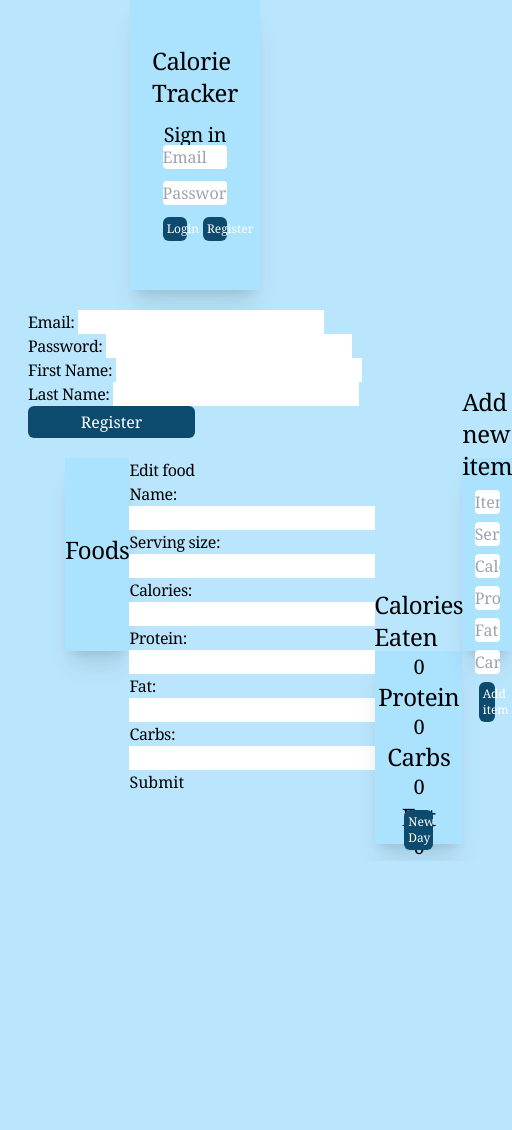
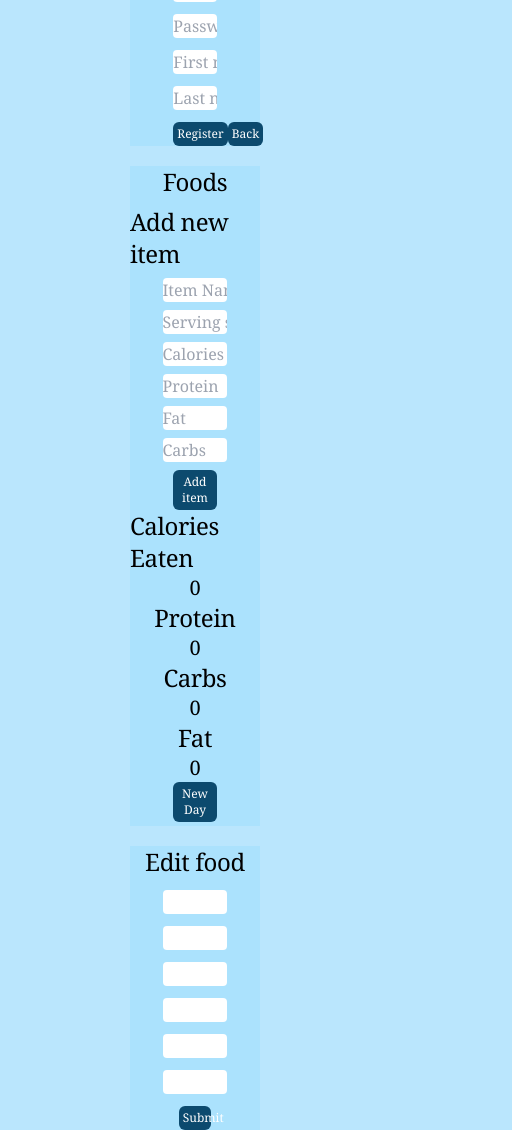
Before and after one commit to gheath340/calorieTrackerApp, a website: page client/public/index.html in a window 390 px wide. Shown: the whole page, 512 px wide, since content can reach past the window. Before the commit the page ends 861 px from the top, so only its background shows below. Drawn offline with Linux system fonts and the light colour scheme; no server answers.

Commit message:
responsive main page

```diff
--- a/client/public/app.js
+++ b/client/public/app.js
@@ -5,10 +5,6 @@ var addNew = document.querySelector('#add-new-button')
 var newDay = document.querySelector('#new-day')
 console.log("add new button query: ", addNew)
 console.log("add existing button query: ", addExisting)
-
-var modal = document.querySelector("#myModal")
-var submitModal = document.querySelector("#submit-modal")
-
 
 newDay.onclick = function () {
     createDay()
@@ -48,7 +44,7 @@ function login (email, password) {
 }
 
 goToRegister.onclick = function () {
-    document.getElementById("registerDiv").style.display = "block"
+    document.getElementById("registerDiv").style.display = "flex"
     document.getElementById("loginDiv").style.display = "none"
 }
 
@@ -61,6 +57,13 @@ submitRegistrationButton.onclick = function() {
     var lName = document.querySelector('#regLastInput').value
 
     createUser(email, password, fName, lName)
+}
+
+var registrationBackButton = document.querySelector("#regBackButton")
+
+registrationBackButton.onclick = function() {
+    document.getElementById("registerDiv").style.display = "none"
+    document.getElementById("loginDiv").style.display = "flex"
 }
 
 
@@ -152,7 +155,9 @@ function deleteFood (id){
     })
 }
 
-submitModal.onclick = function () {
+var submitEditButton = document.getElementById("submit-edit")
+
+submitEditButton.onclick = function () {
     submitEdit(itemId)
 }
 
@@ -167,7 +172,7 @@ function submitEdit (id) {
 
     updateItem(name, servingS, cals, protein, fat, carbs, id)
 
-    modal.style.display = "none"
+    var editScreen = document.getElementById("editScreen").style.display = "none"
 }
 
 function updateItem (itemName, servingSize, calories, protein, fat, carbs, id) {
@@ -288,12 +293,13 @@ function getData () {
             document.getElementById("mainDiv").style.display = "none"
             document.getElementById("loginDiv").style.display = "flex"
             document.getElementById("registerDiv").style.display = "none"
+            document.getElementById("editScreen").style.display = "none"
             return;
         }
         document.getElementById("loginDiv").style.display = "none"
         document.getElementById("mainDiv").style.display = "flex"
         document.getElementById("registerDiv").style.display = "none"
-        document.getElementById("myModal").style.display = "none"
+        document.getElementById("editScreen").style.display = "none"
         response.json().then(function (data) {
             itemList = data
             console.log("items from server: ", itemList)
@@ -361,7 +367,10 @@ function getData () {
                 editButton.classList.add("xl:text-base")
                 editButton.onclick = function () {
                     console.log("Edit button pressed", item.id)
-                        modal.style.display = "flex"
+                    document.getElementById("loginDiv").style.display = "none"
+                    document.getElementById("mainDiv").style.display = "none"
+                    document.getElementById("registerDiv").style.display = "none"
+                    document.getElementById("editScreen").style.display = "flex"
                     itemId = item.id
                     document.querySelector('#edit-item-name-val').value = item["name"]
                     document.querySelector('#edit-item-servings-val').value = item["servingsize"]
--- a/client/public/index.html
+++ b/client/public/index.html
@@ -15,48 +15,38 @@
         </div>
         <div id="loginDiv" class="flex flex-col justify-center items-center gap-3 h-1/3 w-1/2">
             <div id="loginEmail" class="justify-center items-center w-full">
-                <input placeholder="Email" name='loginEmail' type="text" id="emailInput" class="rounded outline-sky-300 h-full w-full">
+                <input placeholder="Username" name='loginEmail' type="text" id="emailInput" class="rounded outline-sky-300 h-full w-full">
             </div>
             <div id="loginPass" class="justify-center content-center w-full">
                 <input placeholder="Password" name='loginPass' type="text" id="passwordInput" class="rounded outline-sky-300 h-full w-full">
             </div>
             <div class="flex flex-row justify-center content-center gap-4 w-3/4">
                 <button id="loginButton" class="text-xs lg:text-base rounded-md hover:bg-sky-700 p-1 text-white w-1/2 bg-sky-900">Login</button>
-                <button id="logRegisterbutton" class="text-xs lg:text-base rounded-md hover:bg-sky-700 p-1 text-white w-1/2 bg-sky-900">Register</button>
+                <button id="logRegisterbutton" class="text-xs lg:text-base rounded-md hover:bg-sky-700 p-1 text-white w-3/5 bg-sky-900">Register</button>
             </div>
         </div>
     </div>
-    <div id="registerDiv">
-        <div id="registerEmail">
-            <label for="registerEmail">Email: </label>
-            <input name='registerEmail' type="text" id="regEmailInput">
-        </div>
-        <div id="registerPass">
-            <label for="registerPassword">Password: </label>
-            <input name='registerPassword' type="text" id="regPasswordInput">
-        </div>
-        <div id="registerFirst">
-            <label for="registerFirst">First Name: </label>
-            <input name='registerFirst' type="text" id="regFirstInput">
-        </div>
-        <div id="registerLast">
-            <label for="registerLast">Last Name: </label>
-            <input name='registerLast' type="text" id="regLastInput">
-        </div>
-        <div id="regRegisterButton">
-            <button id="regRegisterButton" class="rounded-md hover:bg-sky-700 p-1 text-white w-1/2 bg-sky-900">Register</button>
+    <div id="registerDiv" class="flex flex-col w-1/3 h-1/2 bg-sky-300/25 justify-center items-center gap-3">
+        <label class="text-2xl xl:text-3xl">Register</label>
+        <input placeholder="Username" name='registerEmail' type="text" id="regEmailInput" class="rounded outline-sky-300 justify-self-center self-center w-1/3">
+        <input placeholder="Password" name='registerPassword' type="text" id="regPasswordInput" class="rounded outline-sky-300 justify-self-center self-center w-1/3">
+        <input placeholder="First name" name='registerFirst' type="text" id="regFirstInput" class="rounded outline-sky-300 justify-self-center self-center w-1/3">
+        <input placeholder="Last name" name='registerLast' type="text" id="regLastInput" class="rounded outline-sky-300 justify-self-center self-center w-1/3">
+        <div class="flex w-1/3 justify-evenly">
+            <button id="regRegisterButton" class="text-xs lg:text-base rounded-md hover:bg-sky-700 p-1 text-white bg-sky-900 justify-self-center self-center">Register</button>
+            <button id="regBackButton" class="text-xs lg:text-base rounded-md hover:bg-sky-700 p-1 text-white bg-sky-900 justify-self-center self-center">Back</button>
         </div>
     </div>
 
-    <div id="mainDiv" class="h-4/6 w-4/6 flex flex-row justify-evenly">
-        <div class="self-start flex flex-col justify-center items-center w-1/3 h-1/2 shadow-xl bg-sky-300/25 gap-2">
+    <div id="mainDiv" class="flex flex-col justify-center items-center h-full w-full md:h-4/6 md:w-4/6 md:flex-row md:justify-evenly">
+        <div class="md:self-start flex flex-col justify-center items-center w-1/3 h-1/2 md:shadow-xl bg-sky-300/25 gap-2">
             <div id="food-select" class="flex flex-col items-center justify-center gap-2 w-full">
                 <label for="existing" id="foods-label" class="text-2xl">Foods</label>
                     <ul name="existing" id="existing-items" class="flex flex-col gap-2 w-full justify-center items-center">
                     </ul>
             </div>
         </div>
-        <div class="self-start order-3 flex flex-col justify-center items-center w-1/3 h-1/2 shadow-xl bg-sky-300/25 gap-2">
+        <div class="md:self-start md:order-3 flex flex-col justify-center items-center w-1/3 h-1/2 md:shadow-xl bg-sky-300/25 gap-2">
             <h2 id="new-item-text" class="text-2xl">Add new item</h2>
                 <input placeholder="Item Name" name='name' type="text" id="new-item-name" class="rounded outline-sky-300 w-1/2">
                 <input placeholder="Serving size" name="servingS" type="text" id="new-item-serving-size" class="rounded outline-sky-300 w-1/2">
@@ -66,37 +56,7 @@
                 <input placeholder="Carbs" name="carbs" type="text" id="new-item-carbs" class="rounded outline-sky-300 w-1/2">
                 <button id="add-new-button" class="text-xs xl:text-base rounded-md hover:bg-sky-700 p-1 text-white bg-sky-900 w-1/3">Add item</button>
         </div>
-            <div id="myModal" class="modal">
-                <div class="modal-content">
-                    <h2 id="modalLabel">Edit food</h2>
-                    <div id="edit-item-name">
-                        <label for="editName">Name: </label>
-                        <input name="editName" type="text" id="edit-item-name-val">
-                    </div>
-                    <div id="edit-item-servings">
-                        <label for="editServings">Serving size: </label>
-                        <input name="editServings" type="text" id="edit-item-servings-val">
-                    </div>
-                    <div id="edit-item-calories">
-                        <label for="editCalories">Calories: </label>
-                        <input name="editCalories" type="text" id="edit-item-calories-val">
-                    </div>
-                    <div id="edit-item-protein">
-                        <label for="editProtein">Protein: </label>
-                        <input name="editProtein" type="text" id="edit-item-protein-val">
-                    </div>
-                    <div id="edit-item-fat">
-                        <label for="editFat">Fat: </label>
-                        <input name="editFat" type="text" id="edit-item-fat-val">
-                    </div>
-                    <div id="edit-item-carbs">
-                        <label for="editCarbs">Carbs: </label>
-                        <input name="editCarbs" type="text" id="edit-item-carbs-val">
-                    </div>
-                    <button id="submit-modal">Submit</button>
-                </div>
-            </div>
-            <div class="self-end order-2 flex flex-col justify-center items-center w-1/3 h-1/2 shadow-xl bg-sky-300/25 gap-1">
+            <div class="md:self-end md:order-2 flex flex-col justify-center items-center w-1/3 h-1/2 md:shadow-xl bg-sky-300/25 gap-1">
                 <div id="day-values" class="flex flex-col justify-center items-center h-5/6">
                     <h2 class="text-2xl">Calories Eaten</h2>
                     <p id="cals-p" class="text-xl">0</p>
@@ -109,6 +69,17 @@
                 </div>
                 <button id="new-day" class="text-xs xl:text-base rounded-md hover:bg-sky-700 p-1 text-white bg-sky-900 w-1/3">New Day</button>
             </div>
+    </div>
+    <div id="editScreen" class="flex flex-col w-1/3 h-1/2 bg-sky-300/25 justify-center items-center gap-3">
+        <h2 class="text-2xl xl:text-3xl">Edit food</h2>
+        <input name="editName" type="text" id="edit-item-name-val" class="rounded outline-sky-300 w-1/2">
+        <input name="editServings" type="text" id="edit-item-servings-val" class="rounded outline-sky-300 w-1/2">
+        <input name="editCalories" type="text" id="edit-item-calories-val" class="rounded outline-sky-300 w-1/2">
+        <input name="editProtein" type="text" id="edit-item-protein-val" class="rounded outline-sky-300 w-1/2">
+        <input name="editFat" type="text" id="edit-item-fat-val" class="rounded outline-sky-300 w-1/2">
+        <input name="editCarbs" type="text" id="edit-item-carbs-val" class="rounded outline-sky-300 w-1/2">
+        <button id="submit-edit" class="text-xs xl:text-base rounded-md hover:bg-sky-700 p-1 text-white bg-sky-900 w-1/4">Submit</button>
+    </div>
     <script src="app.js"></script>
 </body>
 </html>
```
Also changed, not shown: client/public/style.css. Lines whose indentation alone changed are shown as unchanged.
